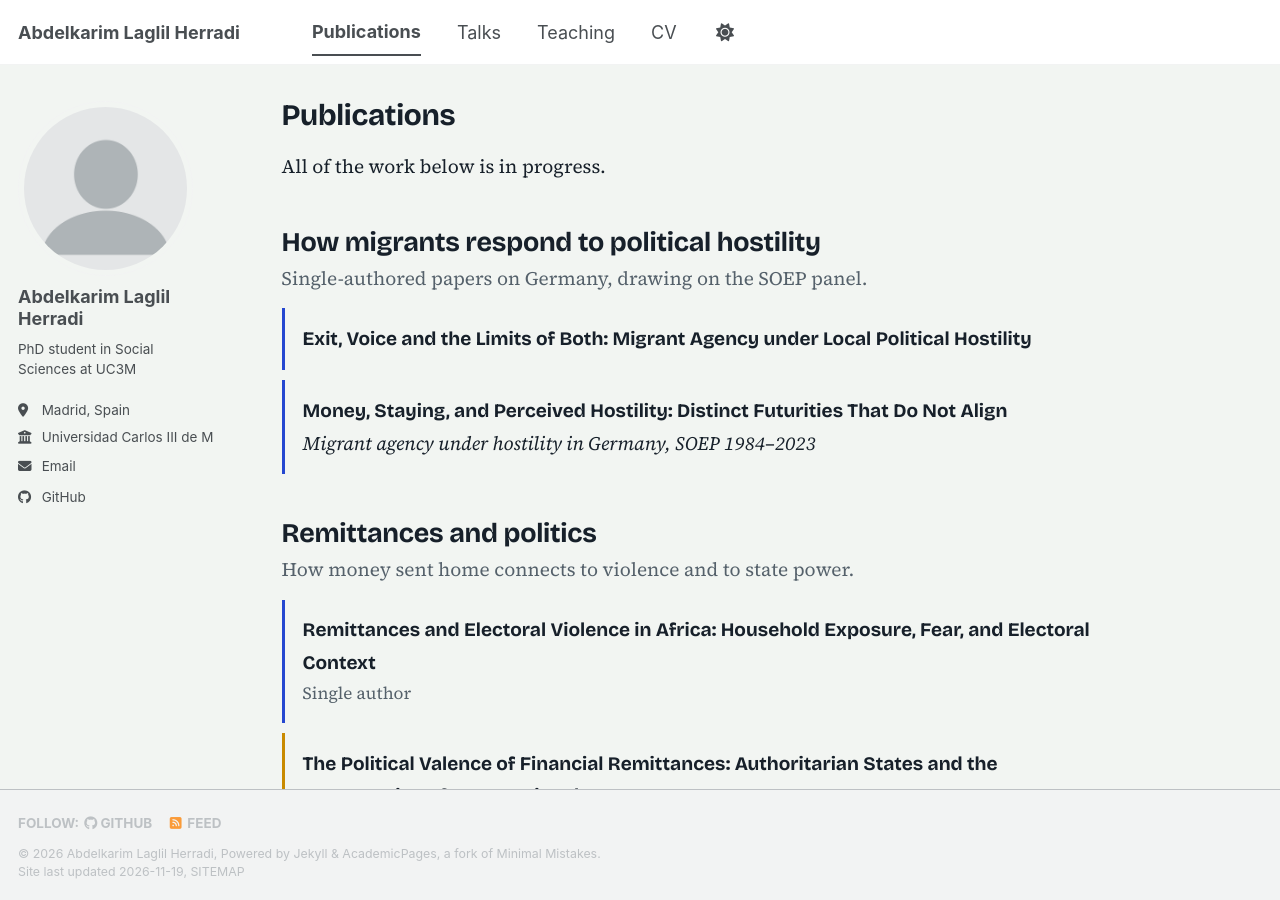
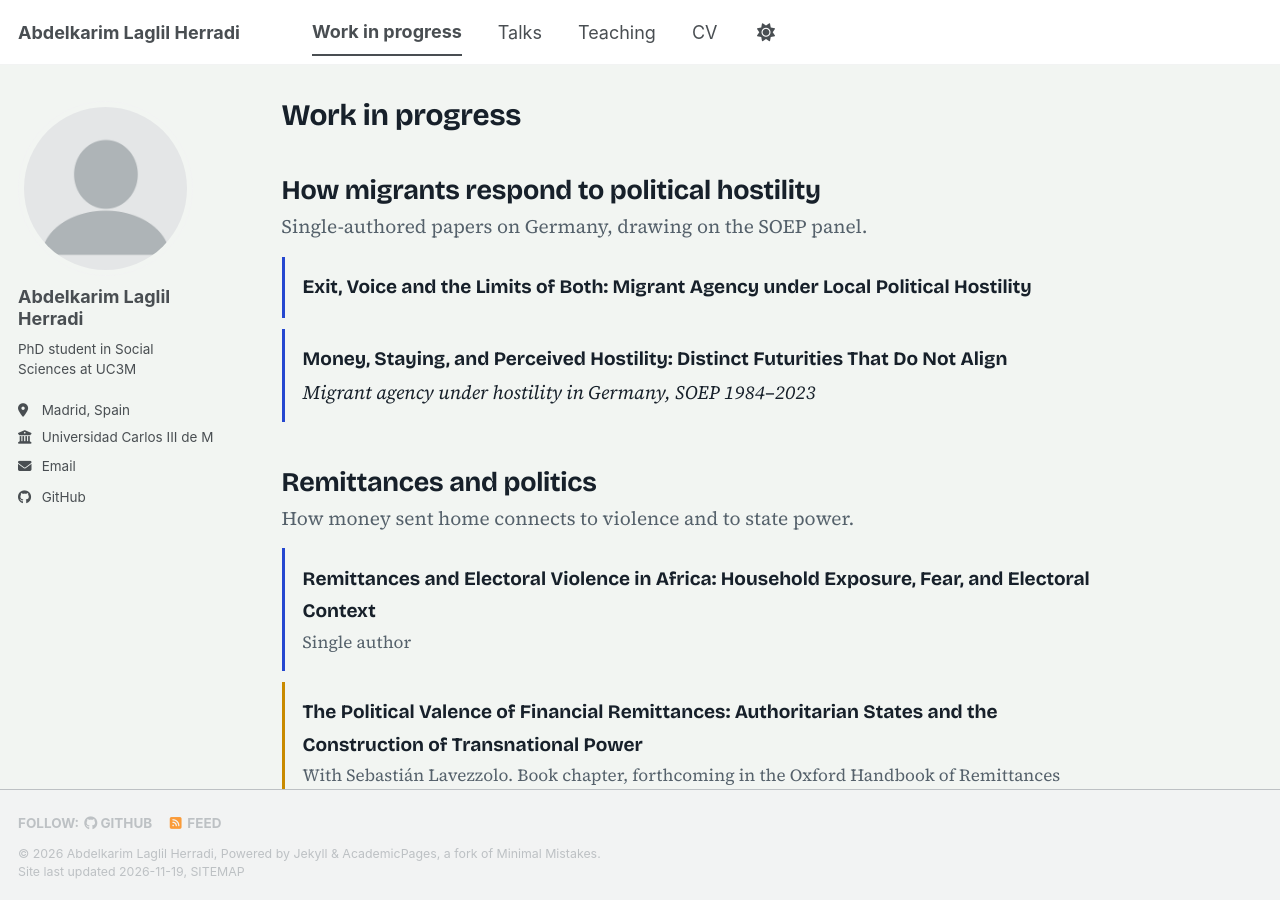
Before and after one commit to AbdelkarimLaglil/AbdelkarimLaglil.github.io, a Jekyll site: the page built from _pages/publications.md, in a window 1280 px wide and 900 px high. Built offline with Jekyll 4.4.1, drawn with Linux system fonts in a browser that asks for light colours; a script bundle is joined from its source files by our own code; a style sheet for code colours, icons or effects is not loaded.

Commit message:
Rename publications to work in progress; add predoctoral contract
Co-Authored-By: Claude Sonnet 5.5 <noreply@anthropic.com>
Claude-Session: https://claude.ai/code/session_017vH5ZQkLibWayVuG7moGCB

```diff
--- a/_data/navigation.yml
+++ b/_data/navigation.yml
@@ -5,8 +5,8 @@
 # prevent it from being included in the site.
 
 main:
-  - title: "Publications"
-    url: /publications/
+  - title: "Work in progress"
+    url: /work-in-progress/
 
   - title: "Talks"
     url: /talks/
--- a/_pages/publications.md
+++ b/_pages/publications.md
@@ -1,11 +1,11 @@
 ---
 layout: archive
-title: "Publications"
-permalink: /publications/
+title: "Work in progress"
+permalink: /work-in-progress/
+redirect_from:
+  - /publications/
 author_profile: true
 ---
-
-All of the work below is in progress.
 
 <section class="lh-dossier">
 <h2>How migrants respond to political hostility</h2>
```
Also changed, not shown: _pages/about.md (+1 -1 lines), _pages/cv.md (+3 -2 lines).
